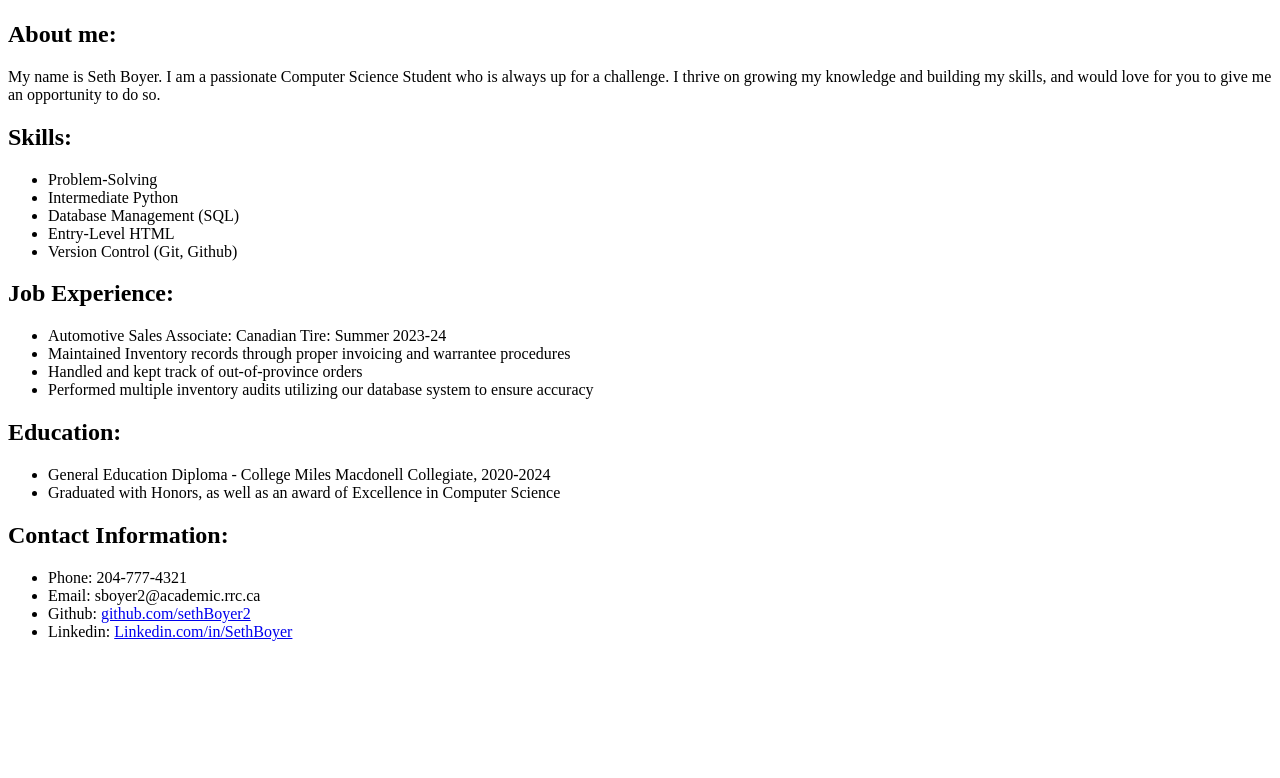
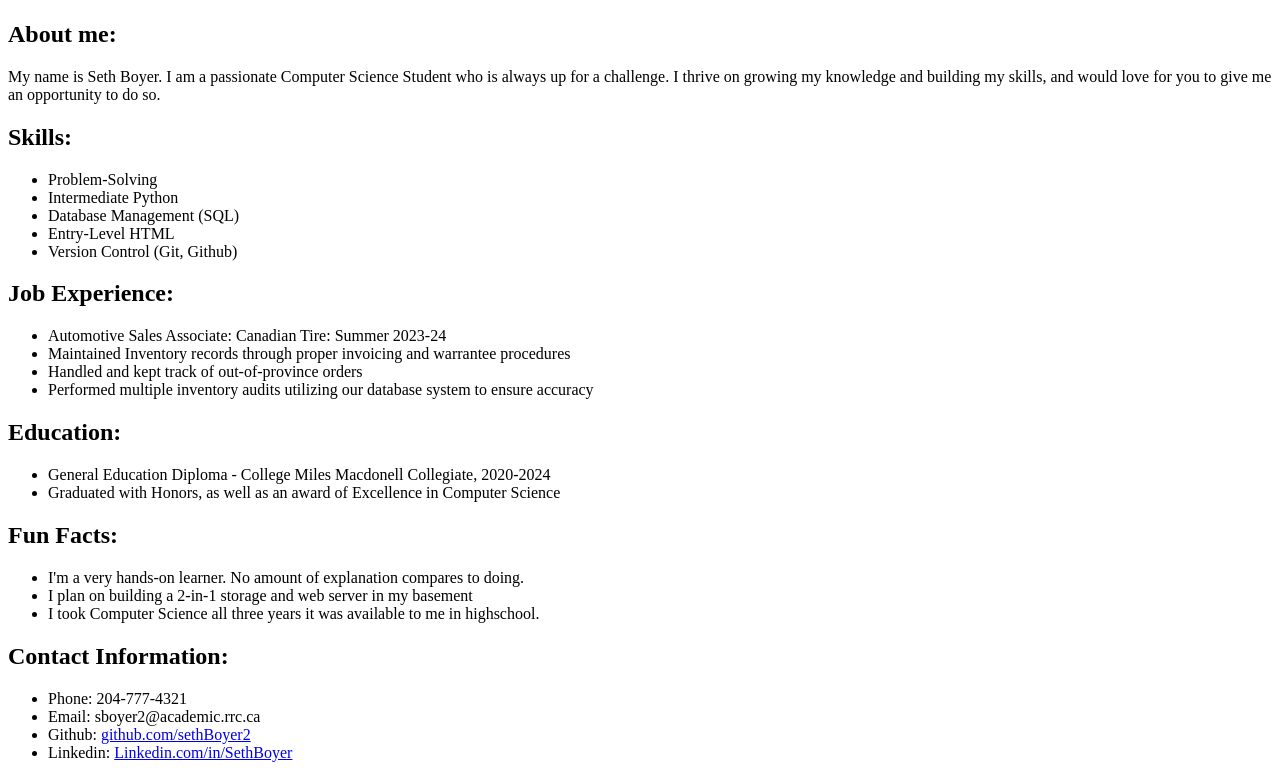
Before and after one commit to SethBoyer2/front-end-dev-assignment-2, a plain HTML site: page index.html in a window 1280 px wide. Shown: the part 529-1307 px from the top of the page. Before the commit the page ends 1186 px from the top, so only its background shows below. Drawn offline with Linux system fonts and the light colour scheme.

Commit message:
Added fun facts section to index.html

```diff
--- a/index.html
+++ b/index.html
@@ -49,6 +49,14 @@
             <li>Graduated with Honors, as well as an award of Excellence in Computer Science</li>
         </ul>
     </section>
+    <section id="Fun facts">
+        <h2>Fun Facts:</h2>
+        <ul>
+            <li>I'm a very hands-on learner. No amount of explanation compares to doing.</li>
+            <li>I plan on building a 2-in-1 storage and web server in my basement</li>
+            <li>I took Computer Science all three years it was available to me in highschool.</li>
+        </ul>
+    </section>
     <footer>
         <h2>Contact Information:</h2>
         <ul>
```
Also changed, not shown: 1 other file.
